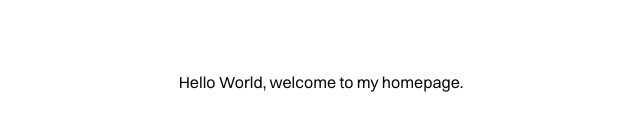
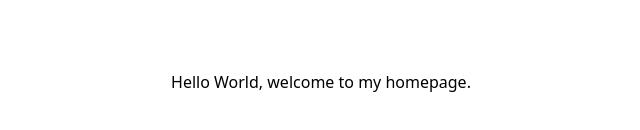
Before and after one commit to Justin-Bento/justin-bento-portfolio, a Next.js app: page / in a window 1280 px wide. Shown: the part 318-448 px from the top of the page, without its empty margins (319-959 px from the left). Built offline with nearby package versions, Linux system fonts and the light colour scheme.

Commit message:
Ran the shadcn-ui init command to setup my project

```diff
--- a/app/globals.css
+++ b/app/globals.css
@@ -1,86 +1,3 @@
 @tailwind base;
 @tailwind components;
 @tailwind utilities;
-
-@layer base {
-  :root {
-    --background: 0 0% 100%;
-    --foreground: 0 0% 3.9%;
-    --card: 0 0% 100%;
-    --card-foreground: 0 0% 3.9%;
-    --popover: 0 0% 100%;
-    --popover-foreground: 0 0% 3.9%;
-    --primary: 0 0% 9%;
-    --primary-foreground: 0 0% 98%;
-    --secondary: 0 0% 96.1%;
-    --secondary-foreground: 0 0% 9%;
-    --muted: 0 0% 96.1%;
-    --muted-foreground: 0 0% 45.1%;
-    --accent: 0 0% 96.1%;
-    --accent-foreground: 0 0% 9%;
-    --destructive: 0 84.2% 60.2%;
-    --destructive-foreground: 0 0% 98%;
-    --border: 0 0% 89.8%;
-    --input: 0 0% 89.8%;
-    --ring: 0 0% 3.9%;
-    --radius: 0.5rem;
-    --chart-1: 12 76% 61%;
-    --chart-2: 173 58% 39%;
-    --chart-3: 197 37% 24%;
-    --chart-4: 43 74% 66%;
-    --chart-5: 27 87% 67%;
-  }
-
-  .dark {
-    --background: 0 0% 3.9%;
-    --foreground: 0 0% 98%;
-    --card: 0 0% 3.9%;
-    --card-foreground: 0 0% 98%;
-    --popover: 0 0% 3.9%;
-    --popover-foreground: 0 0% 98%;
-    --primary: 0 0% 98%;
-    --primary-foreground: 0 0% 9%;
-    --secondary: 0 0% 14.9%;
-    --secondary-foreground: 0 0% 98%;
-    --muted: 0 0% 14.9%;
-    --muted-foreground: 0 0% 63.9%;
-    --accent: 0 0% 14.9%;
-    --accent-foreground: 0 0% 98%;
-    --destructive: 0 62.8% 30.6%;
-    --destructive-foreground: 0 0% 98%;
-    --border: 0 0% 14.9%;
-    --input: 0 0% 14.9%;
-    --ring: 0 0% 83.1%;
-    --chart-1: 220 70% 50%;
-    --chart-2: 160 60% 45%;
-    --chart-3: 30 80% 55%;
-    --chart-4: 280 65% 60%;
-    --chart-5: 340 75% 55%;
-  }
-}
-
-@font-face {
-  font-family: 'Switzer';
-  font-weight: 100 900;
-  font-display: block;
-  font-style: normal;
-  font-named-instance: 'Regular';
-  src: url('/fonts/switzer/Switzer-Variable.ttf') format('truetype');
-}
-@font-face {
-  font-family: 'Switzer Italic';
-  font-weight: 100 900;
-  font-display: block;
-  font-style: italic;
-  font-named-instance: 'Italic';
-  src: url('/fonts/switzer/Switzer-VariableItalic.ttf') format('truetype');
-}
-
-@layer base {
-  * {
-    @apply border-border font-sans;
-  }
-  body {
-    @apply bg-background text-foreground;
-  }
-}
--- a/tailwind.config.ts
+++ b/tailwind.config.ts
@@ -1,5 +1,4 @@
 import type { Config } from "tailwindcss"
-const { fontFamily } = require("tailwindcss/defaultTheme")
 
 const config = {
   darkMode: ["class"],
@@ -8,7 +7,7 @@ const config = {
     './components/**/*.{ts,tsx}',
     './app/**/*.{ts,tsx}',
     './src/**/*.{ts,tsx}',
-	],
+  ],
   prefix: "",
   theme: {
     container: {
@@ -19,50 +18,6 @@ const config = {
       },
     },
     extend: {
-      fontFamily: {
-        sans: ['Switzer', ...fontFamily.sans]
-      },
-
-      colors: {
-        border: "hsl(var(--border))",
-        input: "hsl(var(--input))",
-        ring: "hsl(var(--ring))",
-        background: "hsl(var(--background))",
-        foreground: "hsl(var(--foreground))",
-        primary: {
-          DEFAULT: "hsl(var(--primary))",
-          foreground: "hsl(var(--primary-foreground))",
-        },
-        secondary: {
-          DEFAULT: "hsl(var(--secondary))",
-          foreground: "hsl(var(--secondary-foreground))",
-        },
-        destructive: {
-          DEFAULT: "hsl(var(--destructive))",
-          foreground: "hsl(var(--destructive-foreground))",
-        },
-        muted: {
-          DEFAULT: "hsl(var(--muted))",
-          foreground: "hsl(var(--muted-foreground))",
-        },
-        accent: {
-          DEFAULT: "hsl(var(--accent))",
-          foreground: "hsl(var(--accent-foreground))",
-        },
-        popover: {
-          DEFAULT: "hsl(var(--popover))",
-          foreground: "hsl(var(--popover-foreground))",
-        },
-        card: {
-          DEFAULT: "hsl(var(--card))",
-          foreground: "hsl(var(--card-foreground))",
-        },
-      },
-      borderRadius: {
-        lg: "var(--radius)",
-        md: "calc(var(--radius) - 2px)",
-        sm: "calc(var(--radius) - 4px)",
-      },
       keyframes: {
         "accordion-down": {
           from: { height: "0" },
```
Also changed, not shown: components.json.
